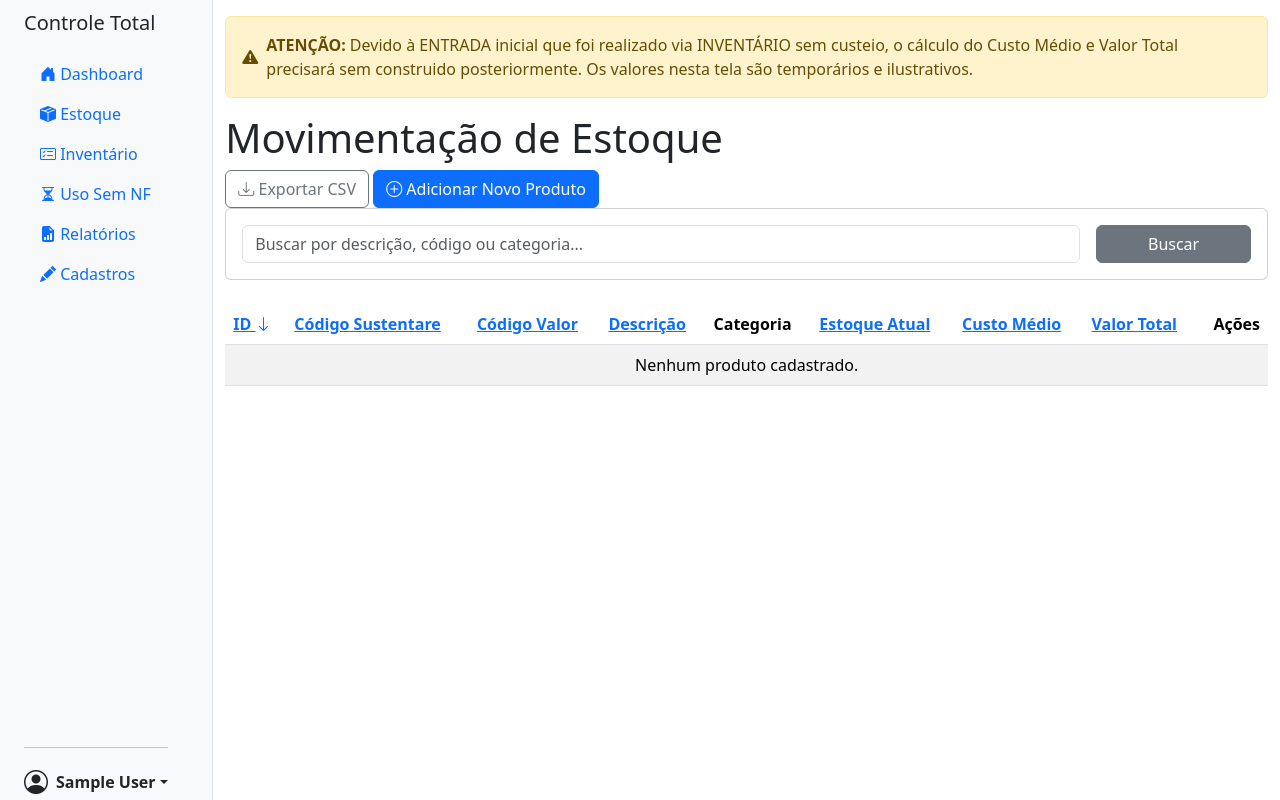
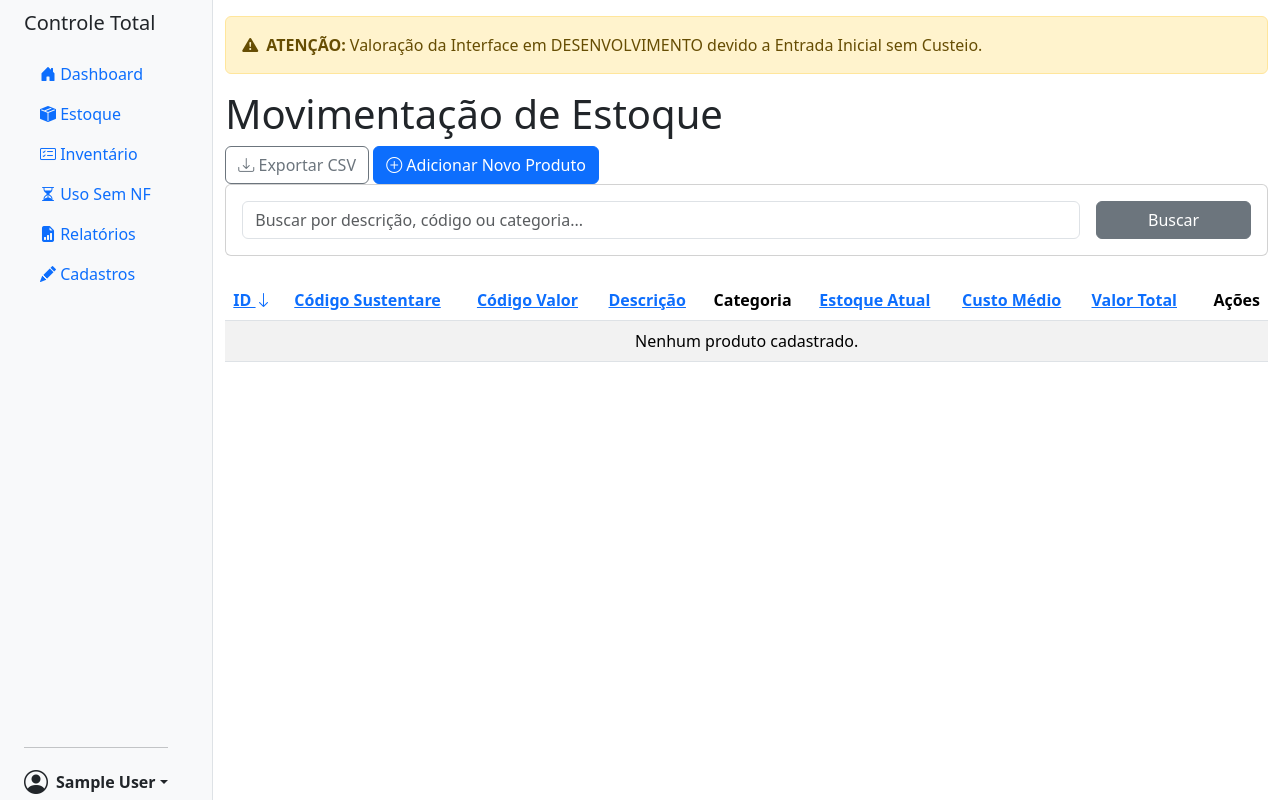
Before and after one commit to diegof0x/controle-estoque, a Flask app: page /estoque in a window 1280 px wide. Run offline with Flask 3, Linux system fonts and the light colour scheme; the visitor is signed in with stand-in values (Sample User, id 1); data that the repository does not hold is empty.

Commit message:
RELEASE: Versão 1.0 - Funcional para operação com bug conhecido no custo médio

```diff
--- a/templates/estoque.html
+++ b/templates/estoque.html
@@ -6,7 +6,7 @@
 <div class="alert alert-warning d-flex align-items-center" role="alert">
     <i class="bi bi-exclamation-triangle-fill me-2"></i>
     <div>
-        <strong>ATENÇÃO:</strong> Devido à ENTRADA inicial que foi realizado via INVENTÁRIO sem custeio, o cálculo do Custo Médio e Valor Total precisará sem construido posteriormente. Os valores nesta tela são temporários e ilustrativos.
+        <strong>ATENÇÃO:</strong> Valoração da Interface em DESENVOLVIMENTO devido a Entrada Inicial sem Custeio.
     </div>
 </div>
 <div>
--- a/templates/posicao_estoque.html
+++ b/templates/posicao_estoque.html
@@ -11,7 +11,7 @@
 <div class="alert alert-warning d-flex align-items-center" role="alert">
     <i class="bi bi-exclamation-triangle-fill me-2"></i>
     <div>
-        <strong>ATENÇÃO:</strong> Devido à ENTRADA inicial que foi realizado via INVENTÁRIO sem custeio, o cálculo do Custo Médio e Valor Total precisará sem construido posteriormente. Os valores nesta tela são temporários e ilustrativos.
+        <strong>ATENÇÃO:</strong> Valoração da Interface em DESENVOLVIMENTO devido a Entrada Inicial sem Custeio.
     </div>
 </div>
 <div class="page-header">
```
